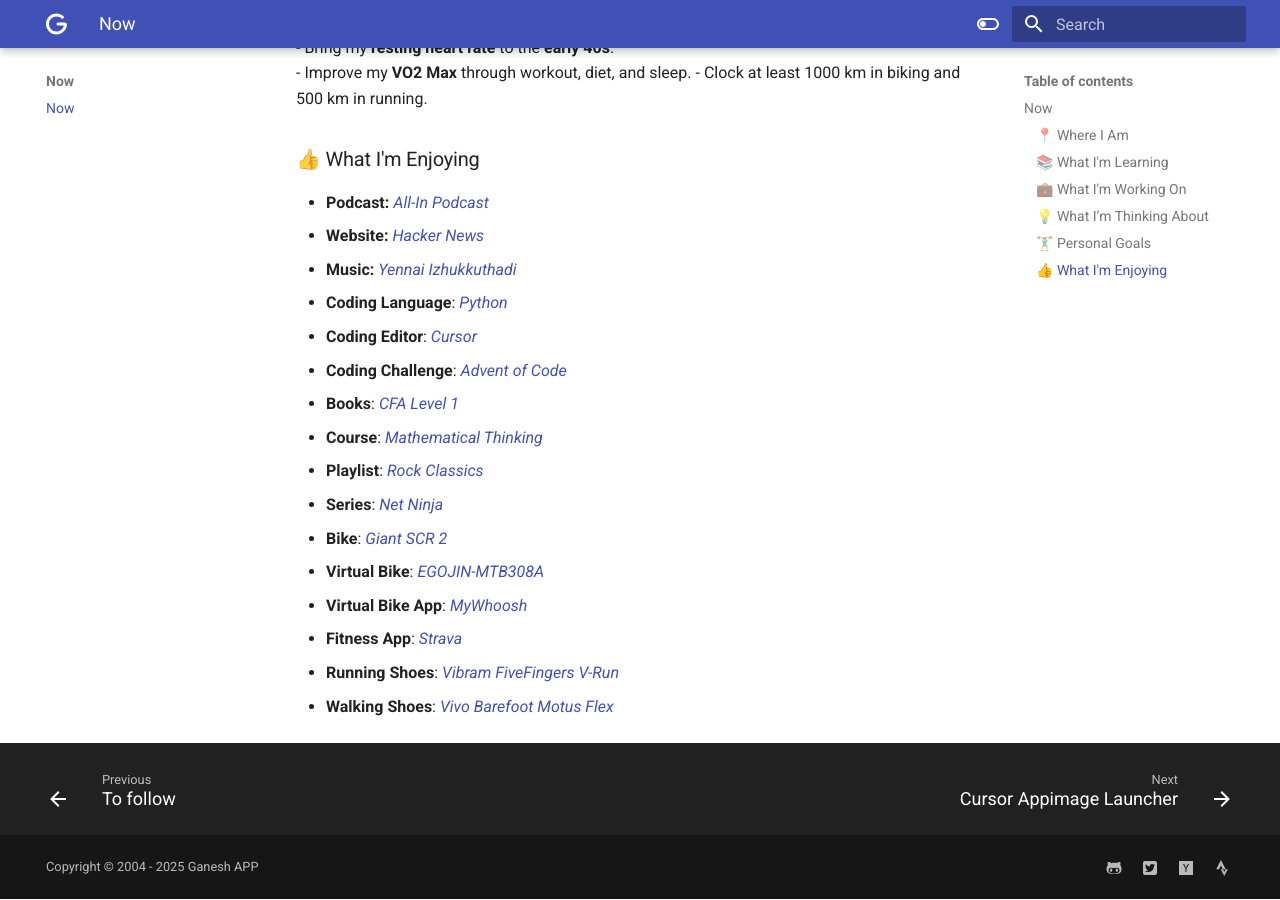
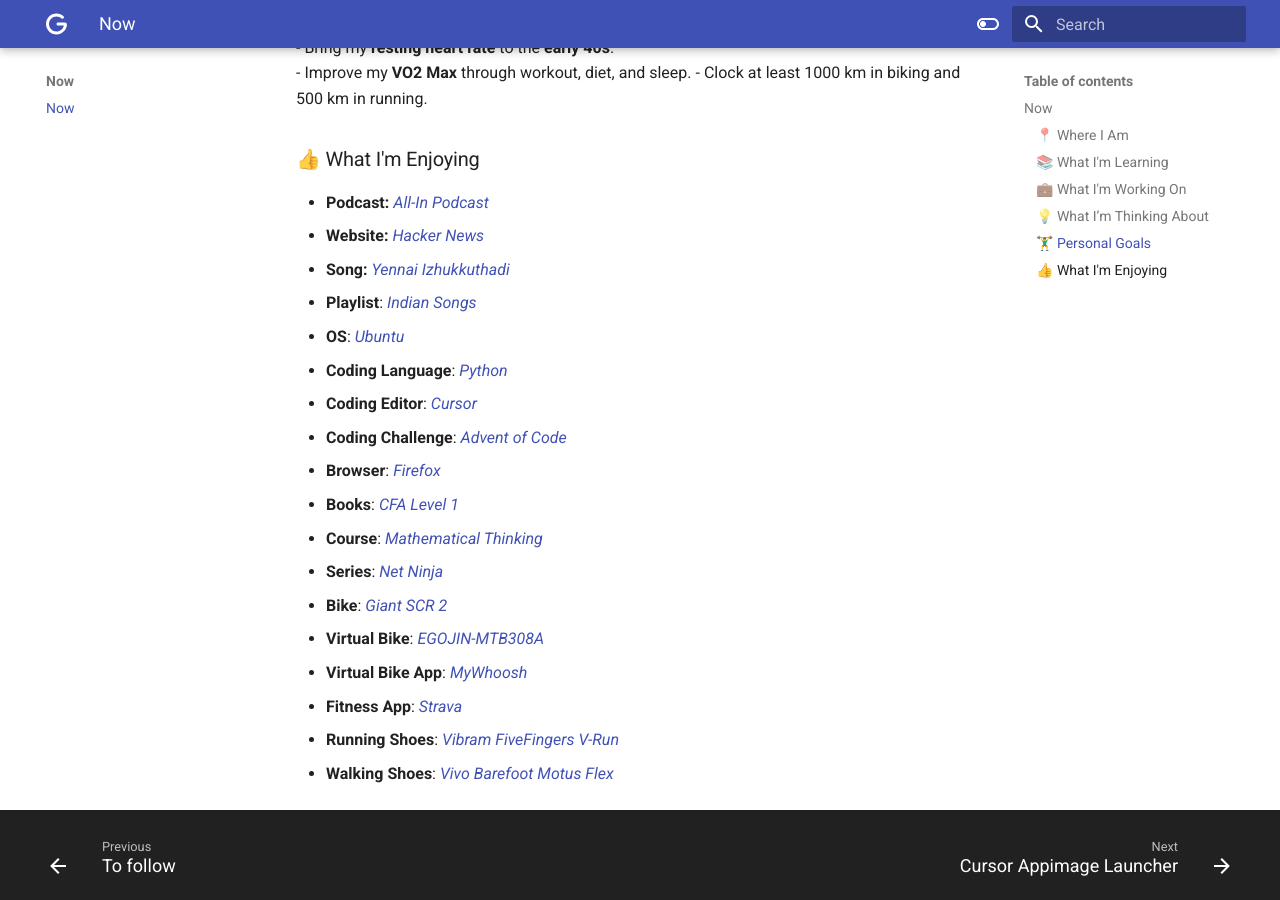
Before and after one commit to ganeshapp/ganeshapp.github.io, an MkDocs documentation site: the page built from docs/Now/Now.md, in a window 1280 px wide and 900 px high, scrolled down 1208 px. Built offline with MkDocs 1.6.1 and Material for MkDocs 9.7.7, drawn with Linux system fonts in a browser that asks for light colours.

Commit message:
Reorder and Add Indian Playlist

```diff
--- a/docs/Now/Now.md
+++ b/docs/Now/Now.md
@@ -30,13 +30,15 @@
 ## 👍 What I'm Enjoying
 - **Podcast:** [*All-In Podcast*](https://allin.com/)
 - **Website:** [*Hacker News*](https://news.ycombinator.com/)
-- **Music:** [*Yennai Izhukkuthadi*](https://www.youtube.com/watch?v=Hho8U12gf1Y)
+- **Song:** [*Yennai Izhukkuthadi*](https://www.youtube.com/watch?v=Hho8U12gf1Y)
+- **Playlist**: [*Indian Songs*](https://open.spotify.com/playlist/0KSHIa5MHOjdqA8vB8b1oz?si=8qRxlcaJTmGf9cTAkCD02g)
+- **OS**: [*Ubuntu*](https://ubuntu.com/)
 - **Coding Language**: [*Python*](https://www.python.org/)
 - **Coding Editor**: [*Cursor*](https://www.cursor.com/)
 - **Coding Challenge**: [*Advent of Code*](https://adventofcode.com/)
+- **Browser**: [*Firefox*](https://www.mozilla.org/en-US/firefox/new/)
 - **Books**: [*CFA Level 1*](https://www.cfainstitute.org/en/programs/cfa/curriculum/books)
 - **Course**: [*Mathematical Thinking*](https://www.coursera.org/learn/mathematical-thinking)
-- **Playlist**: [*Rock Classics*](https://open.spotify.com/playlist/37i9dQZF1DWXRqgorJj26U)
 - **Series**: [*Net Ninja*](https://www.youtube.com/watch?v=j_rCDc_X-k8&list=PL4cUxeGkcC9giLVXCHSQmWqlHc9BLXdVx)
 - **Bike**: [*Giant SCR 2*](https://www.giant-bicycles.com/kr/scr-2-2022)
 - **Virtual Bike**: [*EGOJIN-MTB308A*](https://www.egojin.com/product/detail.html?product_no=5921&cate_no=4&display_group=1)
```
